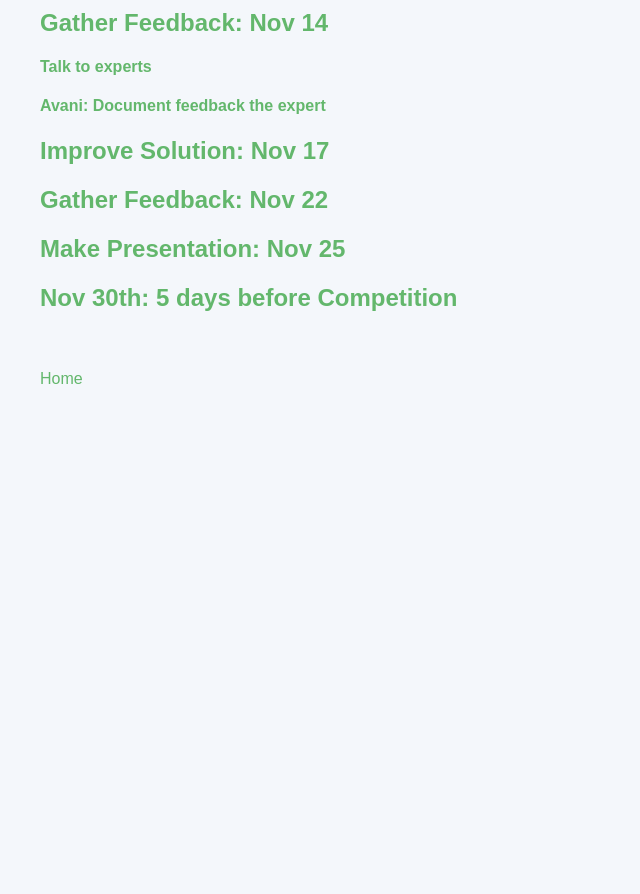
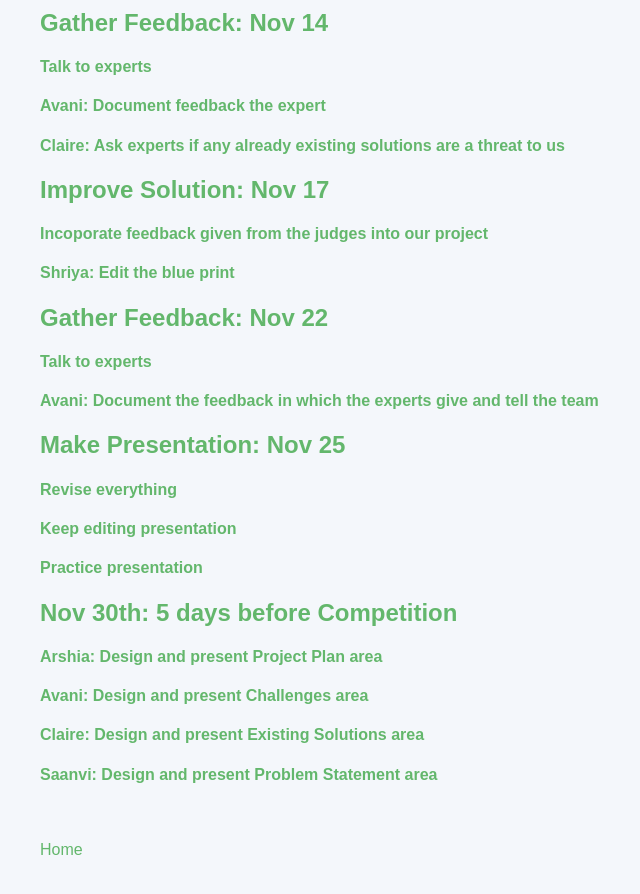
Before and after one commit to Programmer246810/legocoding, a plain HTML site: page project_plan.html in a window 1280 px wide. Shown: the part 600-1494 px from the top of the page, without its empty margins (0-640 px from the left). Before the commit the page ends 1028 px from the top, so only its background shows below. Drawn offline with Linux system fonts and the light colour scheme.

Commit message:
Create project_plan.html
Added tasks and responsibilities for team members regarding project planning and presentation preparation.

```diff
--- a/project_plan.html
+++ b/project_plan.html
@@ -53,23 +53,22 @@
   <h2 style="color: #63B76C;">Gather Feedback: Nov 14</h2>
   <h4 style="color: #63B76C;">Talk to experts</h4>
   <h4 style="color: #63B76C;">Avani: Document feedback the expert</h4>
-  <h4 style="color: #63B76C;"></h4>
+  <h4 style="color: #63B76C;">Claire: Ask experts if any already existing solutions are a threat to us</h4>
   <h2 style="color: #63B76C;">Improve Solution: Nov 17</h2>
-  <h4 style="color: #63B76C;"></h4>
-  <h4 style="color: #63B76C;"></h4>
-  <h4 style="color: #63B76C;"></h4>
+  <h4 style="color: #63B76C;">Incoporate feedback given from the judges into our project</h4>
+  <h4 style="color: #63B76C;">Shriya: Edit the blue print</h4>
   <h2 style="color: #63B76C;">Gather Feedback: Nov 22</h2>
-  <h4 style="color: #63B76C;"></h4>
-  <h4 style="color: #63B76C;"></h4>
-  <h4 style="color: #63B76C;"></h4>
+  <h4 style="color: #63B76C;">Talk to experts</h4>
+  <h4 style="color: #63B76C;">Avani: Document the feedback in which the experts give and tell the team</h4>
   <h2 style="color: #63B76C;">Make Presentation: Nov 25</h2>
-  <h4 style="color: #63B76C;"></h4>
-  <h4 style="color: #63B76C;"></h4>
-  <h4 style="color: #63B76C;"></h4>
+  <h4 style="color: #63B76C;">Revise everything</h4>
+  <h4 style="color: #63B76C;">Keep editing presentation</h4>
+  <h4 style="color: #63B76C;">Practice presentation</h4>
   <h2 style="color: #63B76C;">Nov 30th: 5 days before Competition</h2>
-  <h4 style="color: #63B76C;"></h4>
-  <h4 style="color: #63B76C;"></h4>
-  <h4 style="color: #63B76C;"></h4>
+  <h4 style="color: #63B76C;">Arshia: Design and present Project Plan area</h4>
+  <h4 style="color: #63B76C;">Avani: Design and present Challenges area</h4>
+  <h4 style="color: #63B76C;">Claire: Design and present Existing Solutions area</h4>
+  <h4 style="color: #63B76C;">Saanvi: Design and present Problem Statement area</h4>
   <br><br>
   <a href="file:///C:/Users/kchu1/Downloads/Coding%20Github/index1.html">Home</a>
 </body>
```
